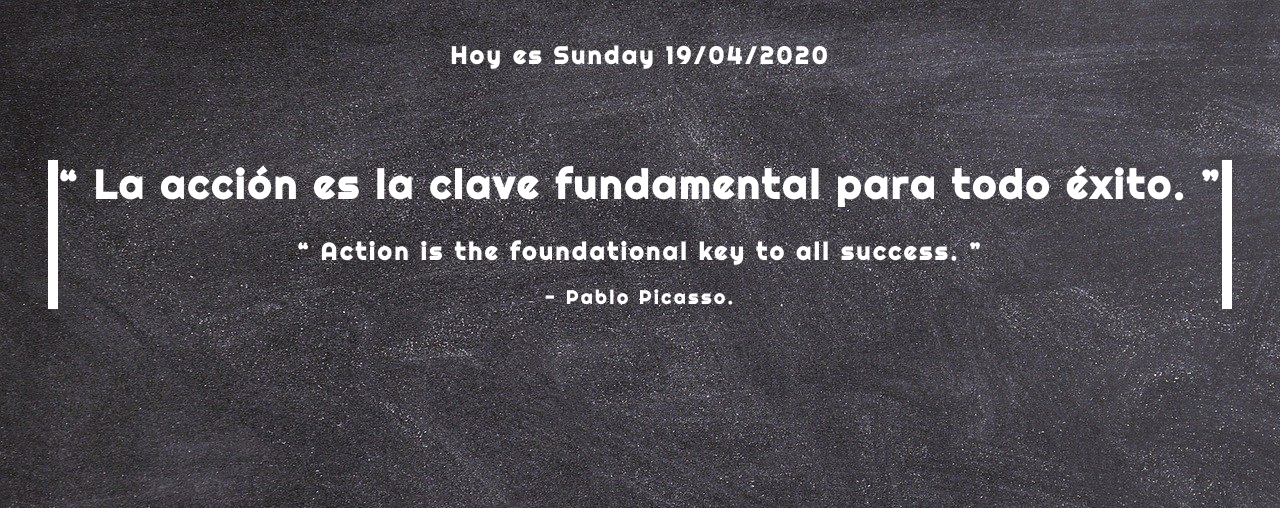
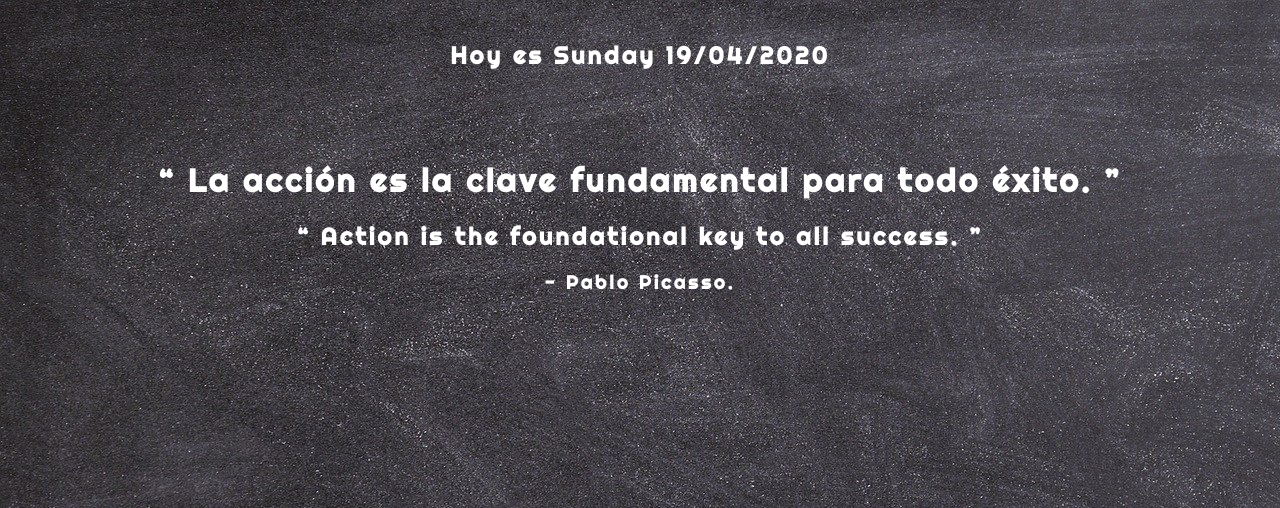
Before and after one commit to Vidito/quotes, a PHP site: page / in a window 1280 px wide. Shown: the top 508 px of the page. Run offline with PHP 8.4, Linux system fonts and the light colour scheme.

Commit message:
Update index.php

```diff
--- a/index.php
+++ b/index.php
@@ -43,12 +43,11 @@ $quoteEnglish=$quote['english'];
         margin-top:90px;
         padding:0;
     }
-    .wrapper h1 {
-        font-size: 40px;
+
     }
     blockquote  {
-        border-left: solid 10px white;
-        border-right: solid 10px white;
+        border-left: solid 7px white;
+        border-right: solid 7px white;
     }
 
     </style>
```
